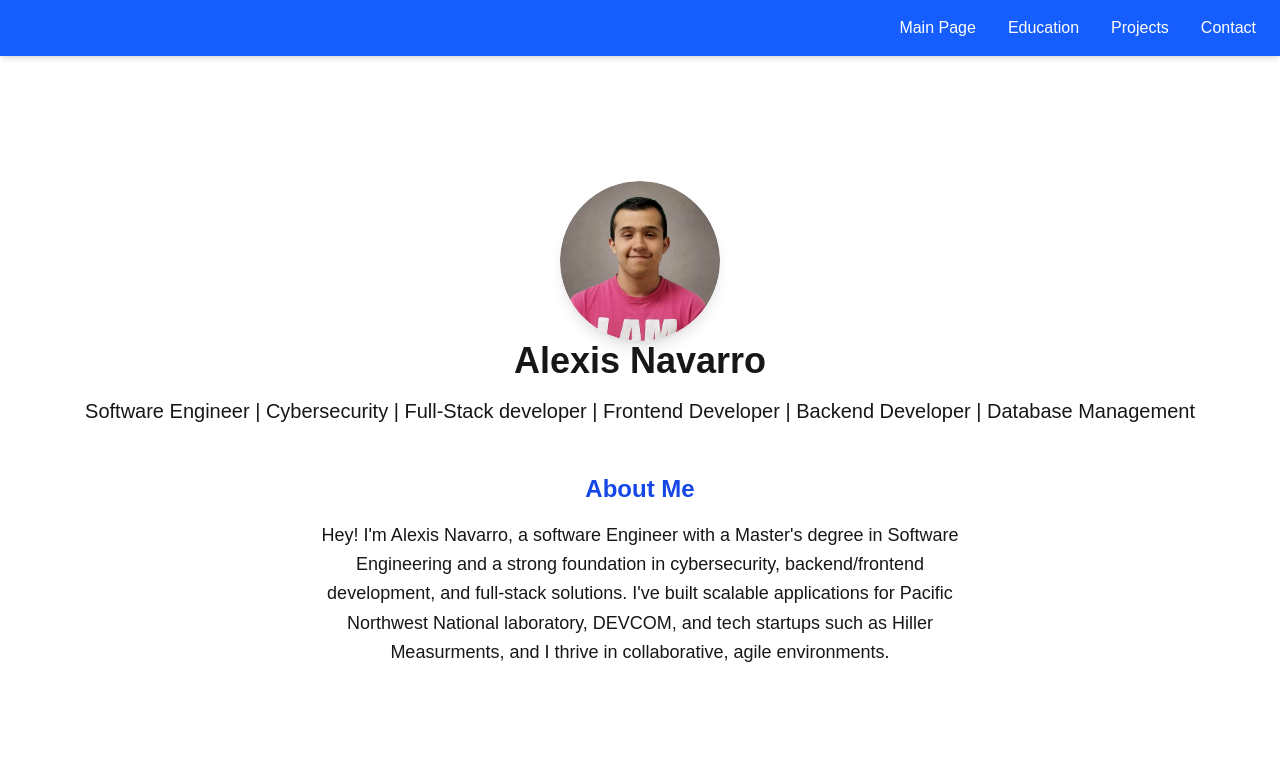
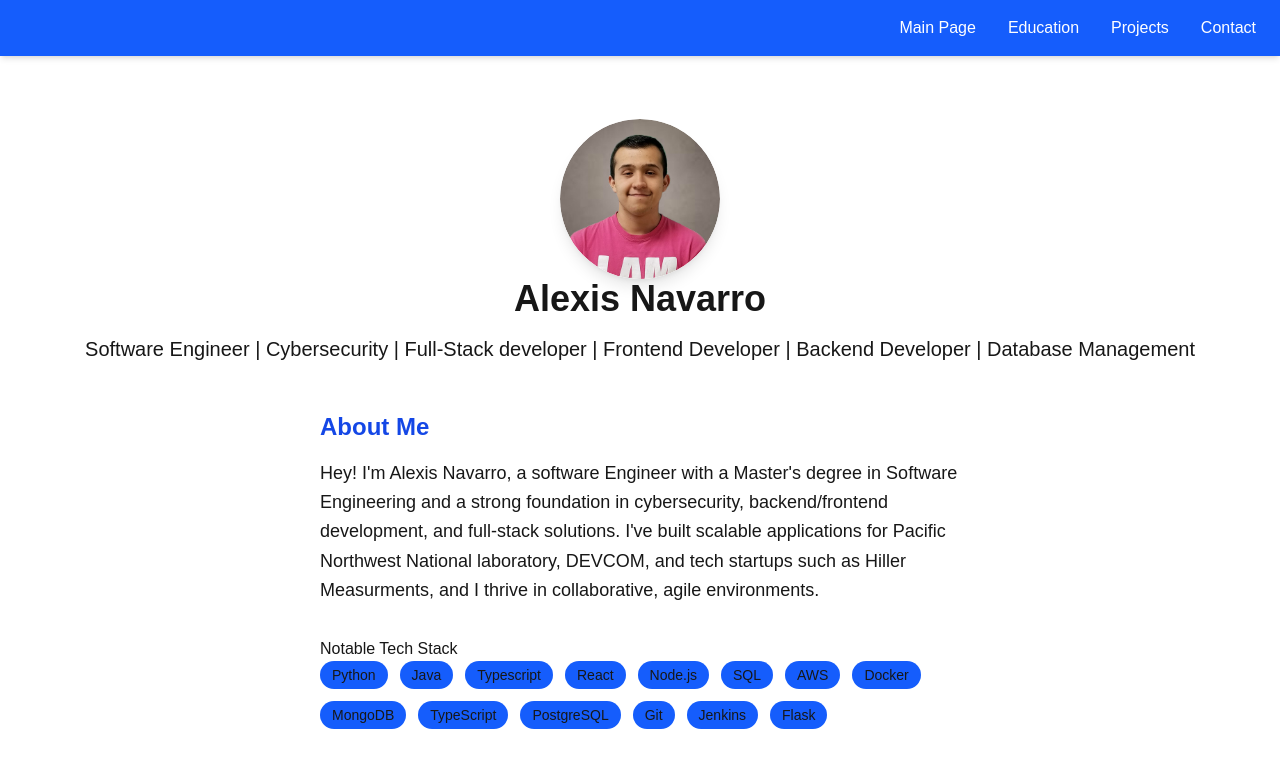
Before and after one commit to AlexisNavarro/portfolio, a Next.js app in the folder my-portfolio/: page / in a window 1280 px wide. Shown: the top 768 px of the page. Built offline with nearby package versions, Linux system fonts and the light colour scheme.

Commit message:
added tech stack section

```diff
--- a/my-portfolio/src/app/page.tsx
+++ b/my-portfolio/src/app/page.tsx
@@ -30,13 +30,24 @@ export default function Home() {
       </p>
 
       {/* about me section */}
-      <section id = "about" className="max-w-2xl mt-12 px-4 text left">
+      <section id = "about" className="max-w-2xl mt-12 px-4 text-left">
         <h2 className="text-2xl font-bold mb-4 text-blue-700">About Me</h2>
         <p className = "text-white-700 text-lg leading-relaxed">
           Hey! I'm Alexis Navarro, a software Engineer with a  Master's degree in Software Engineering and a strong foundation in cybersecurity,
           backend/frontend development, and full-stack solutions. I've built scalable applications for Pacific Northwest National laboratory, DEVCOM, and tech startups such as Hiller Measurments,
           and I thrive in collaborative, agile environments.
         </p>
+
+        <section className="mt-8 max max-w-2xl text-left">
+          <h2 className="= "text-2xl font-semibold mb-4>Notable Tech Stack</h2>
+          <div className="flex flex-wrap gap-3">
+          {["Python", "Java","Typescript","React", "Node.js", "SQL", "AWS", "Docker", "MongoDB", "TypeScript", "PostgreSQL", "Git", "Jenkins", "Flask"].map((tech)=>(
+            <span key = {tech} className="bg-blue-600 px-3 py-1 rounded-full text-sm">
+              {tech}
+            </span>
+          ))}
+          </div>
+        </section>
       </section>
     </main>
   );
```
